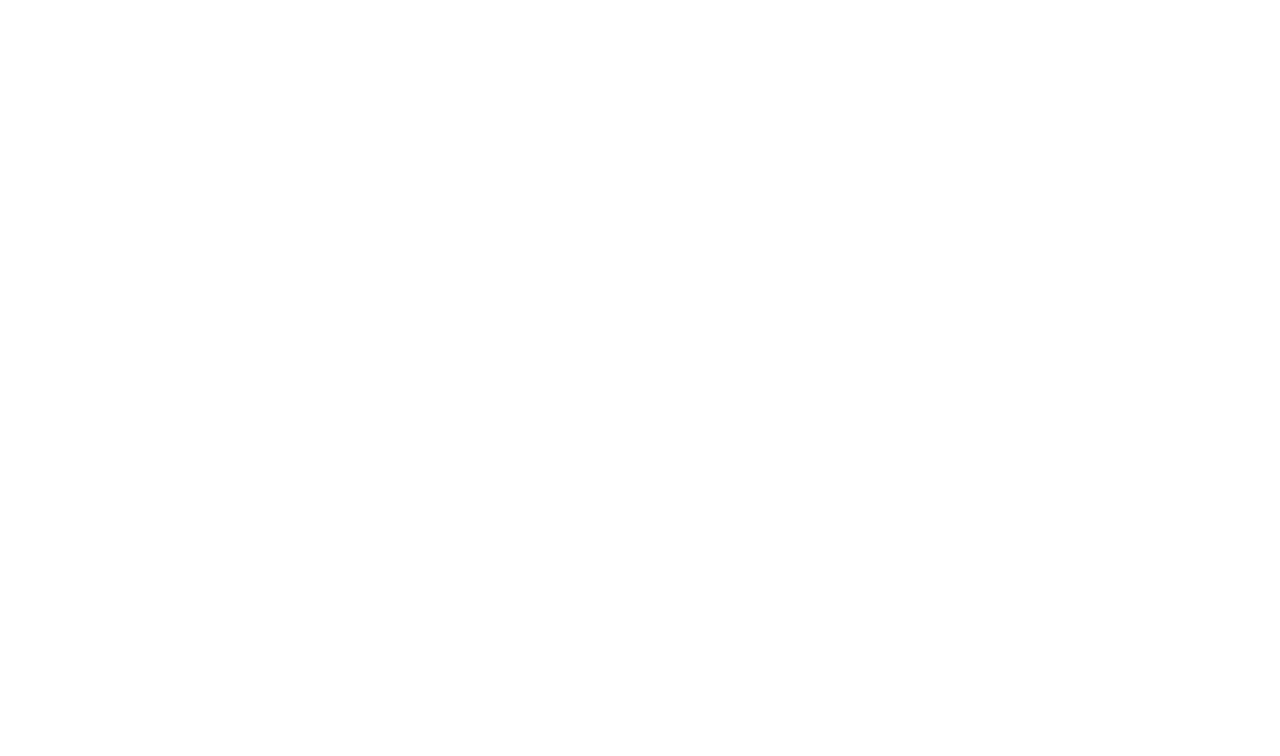
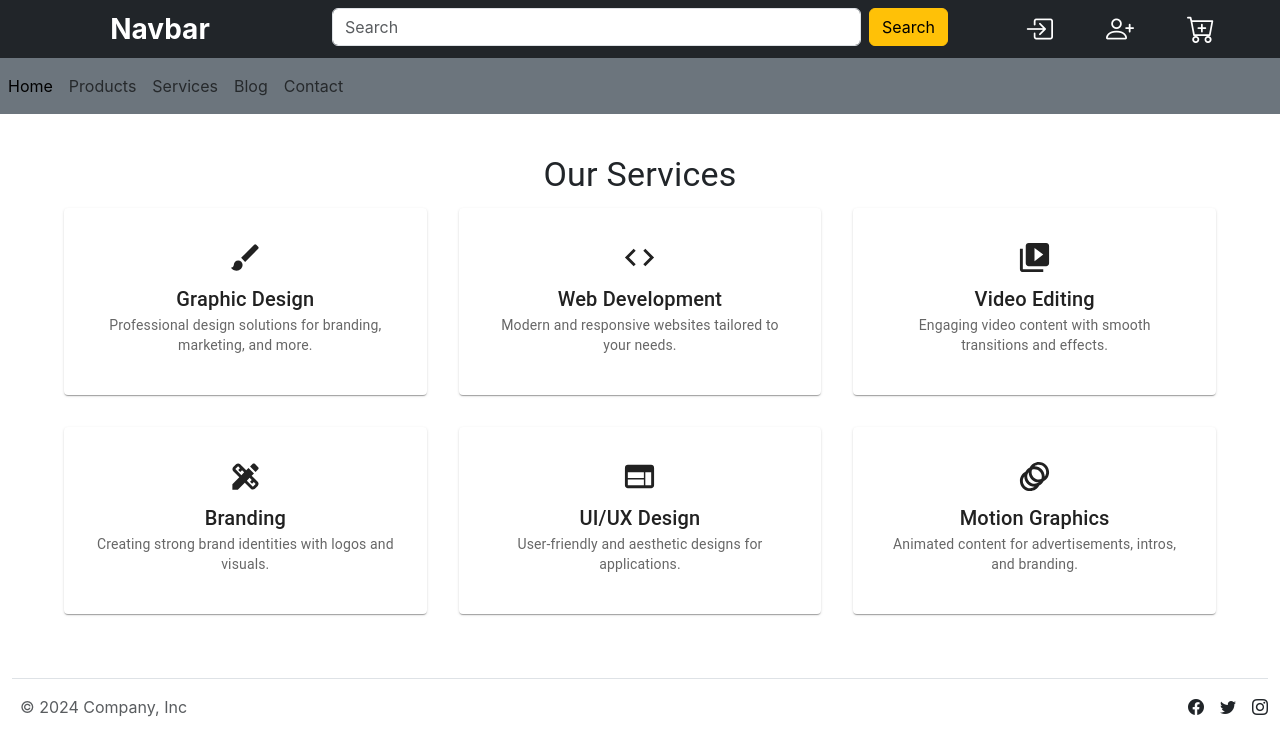
Before and after one commit to its-shibu/myreactapp, a React (Create React App) app: page /services in a window 1280 px wide. Before the commit this address had no page. Shown: the top 756 px of the page. Built offline with nearby package versions, Linux system fonts and the light colour scheme.

Commit message:
complete services page with material ui

```diff
--- a/package.json
+++ b/package.json
@@ -5,6 +5,7 @@
   "dependencies": {
     "@emotion/react": "^11.14.0",
     "@emotion/styled": "^11.14.0",
+    "@mui/icons-material": "^6.4.7",
     "@mui/material": "^6.4.7",
     "@testing-library/dom": "^10.4.0",
     "@testing-library/jest-dom": "^6.6.3",
--- a/src/MyRoustes.js
+++ b/src/MyRoustes.js
@@ -10,6 +10,7 @@
 import Cart from './components/pages/Cart'
 import Product from './components/pages/Product'
 import Productspage from './components/pages/Productspage'
+import Services from './components/pages/Services'
 
 
 const MyRoustes = () => {
@@ -25,6 +26,7 @@
          <Route path = '/signup' element = {<Signup/>}/>
          <Route path='/cart' element={<Cart/>}/>
          <Route path='/products' element={<Productspage/>}/>
+         <Route path='/services' element={<Services/>}/>
         </Routes>
       </Router>
     </>
--- a/src/components/layouts/Navbar.js
+++ b/src/components/layouts/Navbar.js
@@ -17,7 +17,7 @@
                         </form>
                     </div>
                     <div className='col-md-3 d-flex justify-content-evenly'>
-                        <Link to='/signin'><i class='bi bi-box-arrow-in-right fs-3 fw-bold text-white'></i></Link>
+                         <Link to='/signin'><i class='bi bi-box-arrow-in-right fs-3 fw-bold text-white'></i></Link>
                         <Link to='/signup'><i class="bi bi-person-plus fs-3 fw-bold text-white"></i></Link>
                         <Link to='/cart'><i class="bi bi-cart-plus fs-3 fw-bold text-white"></i></Link>
                     </div>
@@ -28,19 +28,19 @@
                     <div className="collapse navbar-collapse" id="navbarSupportedContent">
                         <ul className="navbar-nav me-auto mb-2 mb-lg-0">
                             <li className="nav-item">
-                               <Link className="nav-link active" aria-current="page" to="#">Home</Link>
+                               <Link className="nav-link active" aria-current="page" to="/">Home</Link>
                             </li>
                             <li className="nav-item">
-                               <Link className="nav-link" to="#">Links</Link>
+                               <Link className="nav-link" to="/products">Products</Link>
                             </li>
                             <li className="nav-item">
-                               <Link className="nav-link" to="#">Services</Link>
+                               <Link className="nav-link" to="/services">Services</Link>
                             </li>
                             <li className="nav-item">
                                <Link className="nav-link" to="#">Blog</Link>
                             </li>
                             <li className="nav-item">
-                               <Link className="nav-link" to="#">Contact Us</Link>
+                               <Link className="nav-link" to="#">Contact</Link>
                             </li>
                         </ul>
                     </div>
--- a/src/components/pages/Productspage.js
+++ b/src/components/pages/Productspage.js
@@ -1,8 +1,12 @@
-import React from 'react'
-import Navbar from '../layouts/Navbar'
-import Footer from '../layouts/Footer'
-import Product from './Product'
-import { Typography, Container, FormControlLabel, Checkbox, Box, Radio, RadioGroup, Link } from '@mui/material'
+import React from 'react';
+import Navbar from '../layouts/Navbar';
+import Footer from '../layouts/Footer';
+import Product from './Product';
+import { Typography, Container, FormControlLabel, Checkbox, Box, Radio, RadioGroup, Link, Rating } from '@mui/material';
+import StarIcon from '@mui/icons-material/Star';
+
+
+
 
 
 
@@ -68,10 +72,16 @@
               <Link component="button" variant="h5" color='warning'>
                 Flash Delas
               </Link>
-              <br/>
+              <br />
               <Link component="button" variant="h5" color='info'>
                 Most Popular
               </Link>
+
+              <Typography variant='h4' color='secondary' pl={5} pt={5}>Reviews</Typography>
+
+              <br />
+              <Rating name="half-rating-read" defaultValue={2.5} precision={0.5} readOnly />
+
 
 
             </div>
--- /dev/null
+++ b/src/components/pages/Services.js
@@ -0,0 +1,54 @@
+import React from 'react'
+import Navbar from '../layouts/Navbar'
+import Footer from '../layouts/Footer'
+import { Container, Grid, Card, CardContent, Typography } from '@mui/material';
+import { Brush, Code, VideoLibrary, DesignServices, Web, Animation } from '@mui/icons-material';
+
+const services = [
+    { title: 'Graphic Design', icon: <Brush fontSize="large" />, description: 'Professional design solutions for branding, marketing, and more.' },
+    { title: 'Web Development', icon: <Code fontSize="large" />, description: 'Modern and responsive websites tailored to your needs.' },
+    { title: 'Video Editing', icon: <VideoLibrary fontSize="large" />, description: 'Engaging video content with smooth transitions and effects.' },
+    { title: 'Branding', icon: <DesignServices fontSize="large" />, description: 'Creating strong brand identities with logos and visuals.' },
+    { title: 'UI/UX Design', icon: <Web fontSize="large" />, description: 'User-friendly and aesthetic designs for applications.' },
+    { title: 'Motion Graphics', icon: <Animation fontSize="large" />, description: 'Animated content for advertisements, intros, and branding.' },
+  ];
+
+const Services = () => {
+  return (
+    <>
+
+    <Navbar/>
+
+    <Container sx={{ py: 5 }}>
+      <Typography variant="h4" align="center" gutterBottom>
+        Our Services
+      </Typography>
+      <Grid container spacing={4}>
+        {services.map((service, index) => (
+          <Grid item xs={12} sm={6} md={4} key={index}>
+            <Card
+              sx={{
+                p: 2,
+                textAlign: 'center',
+                transition: '0.3s',
+                '&:hover': { transform: 'scale(1.05)', boxShadow: 6 }
+              }}
+            >
+              <CardContent>
+                {service.icon}
+                <Typography variant="h6" mt={1}>{service.title}</Typography>
+                <Typography variant="body2" color="text.secondary">{service.description}</Typography>
+              </CardContent>
+            </Card>
+          </Grid>
+        ))}
+      </Grid>
+    </Container>
+
+    <Footer/>
+
+    </>
+  )
+}
+
+export default Services
```
Also changed, not shown: 1 other file (tests, documents, lock files or other folders).
